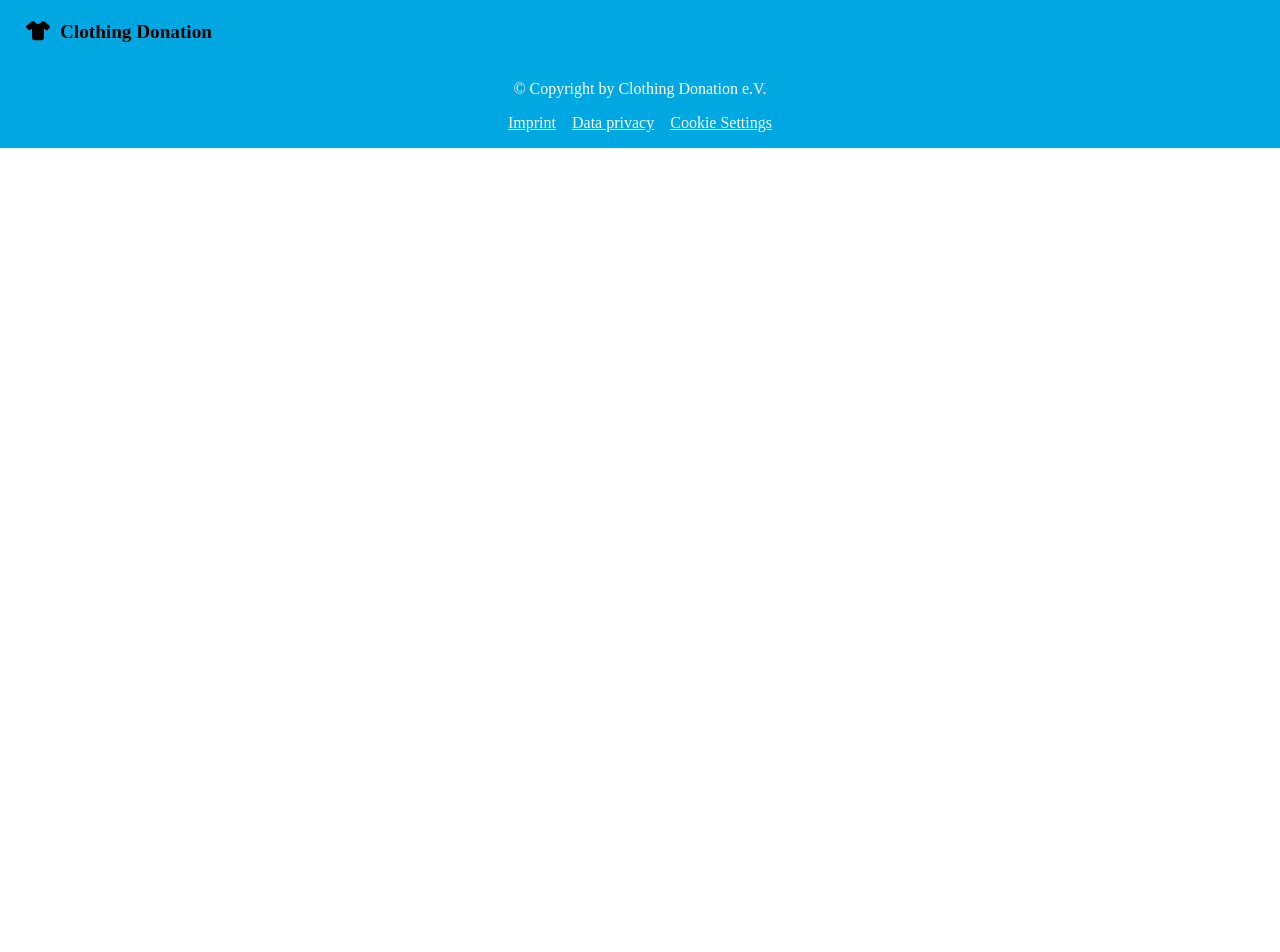
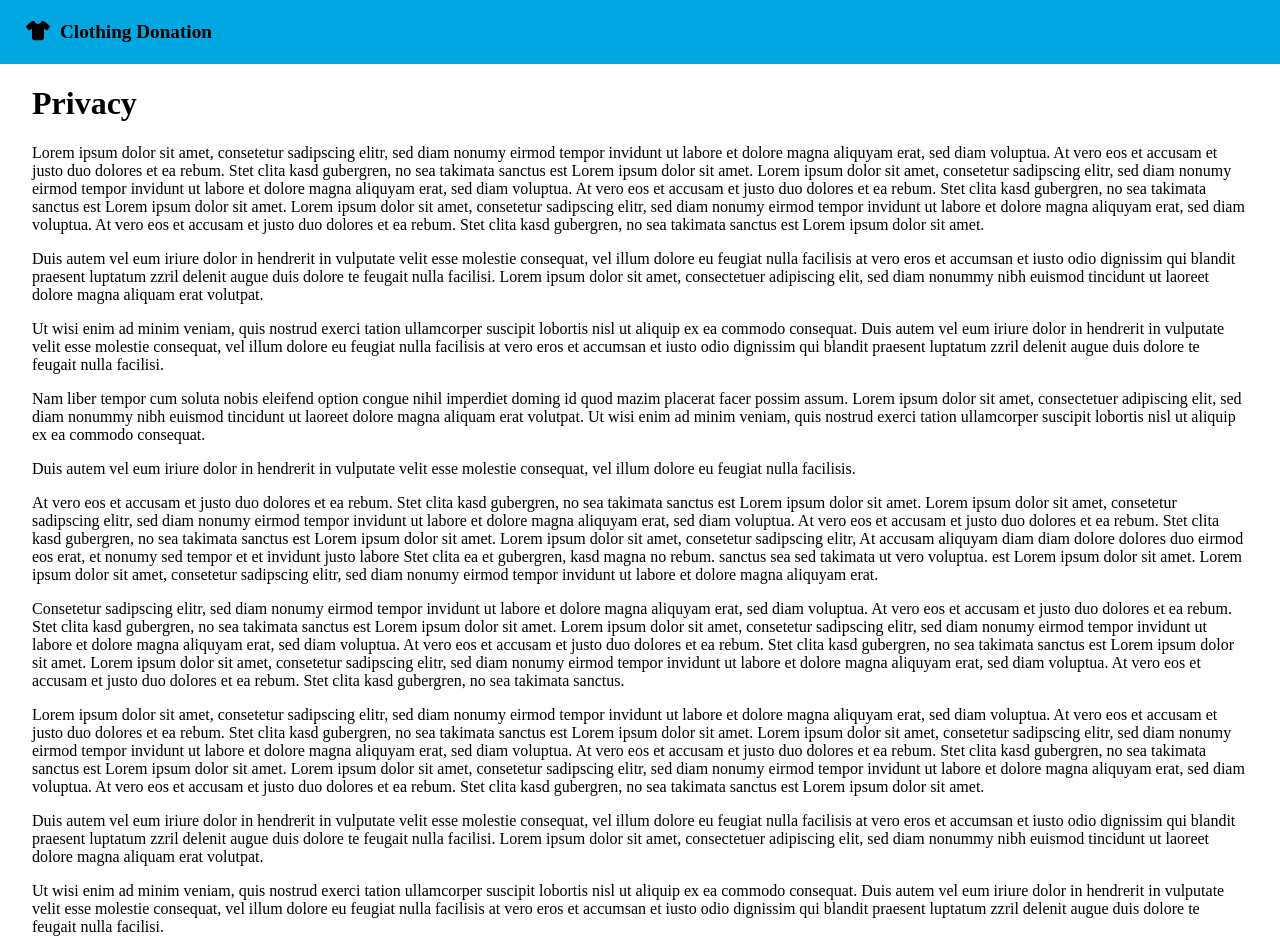
Before and after one commit to MadBiceps/IU-IPWA01, an Angular app in the folder src/: page /privacy in a window 1280 px wide. Before the commit this address led to /. Shown: the top 952 px of the page. Before the commit the page ends 800 px from the top, so only its background shows below. Built offline with nearby package versions, Linux system fonts and the light colour scheme.

Commit message:
Implement privacy page (#9)

```diff
--- a/src/src/app/app-routing.module.ts
+++ b/src/src/app/app-routing.module.ts
@@ -1,11 +1,16 @@
 import { NgModule } from '@angular/core';
 import { RouterModule, Routes } from '@angular/router';
 import { ImprintPageComponent } from './pages/imprint-page/imprint-page.component';
+import { PrivacyPageComponent } from './pages/privacy-page/privacy-page.component';
 
 const routes: Routes = [
   {
     path: 'imprint',
     component: ImprintPageComponent
+  },
+  {
+    path: 'privacy',
+    component: PrivacyPageComponent
   }
 ];
 
--- a/src/src/app/app.module.ts
+++ b/src/src/app/app.module.ts
@@ -8,9 +8,10 @@ import { HeaderComponent } from './components/header/header.component';
 import { FaIconLibrary, FontAwesomeModule } from '@fortawesome/angular-fontawesome';
 import { fas, faTshirt } from '@fortawesome/free-solid-svg-icons';
 import { ImprintPageComponent } from './pages/imprint-page/imprint-page.component';
+import { PrivacyPageComponent } from './pages/privacy-page/privacy-page.component';
 
 @NgModule({
-  declarations: [AppComponent, FooterComponent, HeaderComponent, ImprintPageComponent],
+  declarations: [AppComponent, FooterComponent, HeaderComponent, ImprintPageComponent, PrivacyPageComponent],
   imports: [BrowserModule, AppRoutingModule, FontAwesomeModule],
   providers: [],
   bootstrap: [AppComponent]
--- a/src/src/app/components/footer/footer.component.html
+++ b/src/src/app/components/footer/footer.component.html
@@ -7,7 +7,7 @@
       <div>
         <div class="link-list">
           <a [routerLink]="['imprint']">Imprint</a>
-          <a [routerLink]="['data-privacy']">Data privacy</a>
+          <a [routerLink]="['privacy']">Data privacy</a>
           <a [routerLink]="['cookie-settings']">Cookie Settings</a>
         </div>
       </div>
--- /dev/null
+++ b/src/src/app/pages/privacy-page/privacy-page.component.html
@@ -0,0 +1,104 @@
+<div class="page-wrapper">
+  <div class="content-area">
+    <div class="title-area">
+      <h1>Privacy</h1>
+    </div>
+    <div class="content">
+      <div class="text">
+        <p>
+          Lorem ipsum dolor sit amet, consetetur sadipscing elitr, sed diam nonumy eirmod tempor invidunt ut labore et
+          dolore magna aliquyam erat, sed diam voluptua. At vero eos et accusam et justo duo dolores et ea rebum. Stet
+          clita kasd gubergren, no sea takimata sanctus est Lorem ipsum dolor sit amet. Lorem ipsum dolor sit amet,
+          consetetur sadipscing elitr, sed diam nonumy eirmod tempor invidunt ut labore et dolore magna aliquyam erat,
+          sed
+          diam voluptua. At vero eos et accusam et justo duo dolores et ea rebum. Stet clita kasd gubergren, no sea
+          takimata sanctus est Lorem ipsum dolor sit amet. Lorem ipsum dolor sit amet, consetetur sadipscing elitr, sed
+          diam nonumy eirmod tempor invidunt ut labore et dolore magna aliquyam erat, sed diam voluptua. At vero eos et
+          accusam et justo duo dolores et ea rebum. Stet clita kasd gubergren, no sea takimata sanctus est Lorem ipsum
+          dolor sit amet.
+        </p>
+        <p>
+          Duis autem vel eum iriure dolor in hendrerit in vulputate velit esse molestie consequat, vel illum dolore eu
+          feugiat nulla facilisis at vero eros et accumsan et iusto odio dignissim qui blandit praesent luptatum zzril
+          delenit augue duis dolore te feugait nulla facilisi. Lorem ipsum dolor sit amet, consectetuer adipiscing elit,
+          sed diam nonummy nibh euismod tincidunt ut laoreet dolore magna aliquam erat volutpat.
+        </p>
+        <p>
+          Ut wisi enim ad minim veniam, quis nostrud exerci tation ullamcorper suscipit lobortis nisl ut aliquip ex ea
+          commodo consequat. Duis autem vel eum iriure dolor in hendrerit in vulputate velit esse molestie consequat,
+          vel
+          illum dolore eu feugiat nulla facilisis at vero eros et accumsan et iusto odio dignissim qui blandit praesent
+          luptatum zzril delenit augue duis dolore te feugait nulla facilisi.
+        </p>
+        <p>
+          Nam liber tempor cum soluta nobis eleifend option congue nihil imperdiet doming id quod mazim placerat facer
+          possim assum. Lorem ipsum dolor sit amet, consectetuer adipiscing elit, sed diam nonummy nibh euismod
+          tincidunt
+          ut laoreet dolore magna aliquam erat volutpat. Ut wisi enim ad minim veniam, quis nostrud exerci tation
+          ullamcorper suscipit lobortis nisl ut aliquip ex ea commodo consequat.
+        </p>
+        <p>
+          Duis autem vel eum iriure dolor in hendrerit in vulputate velit esse molestie consequat, vel illum dolore eu
+          feugiat nulla facilisis.
+        </p>
+        <p>
+          At vero eos et accusam et justo duo dolores et ea rebum. Stet clita kasd gubergren, no sea takimata sanctus
+          est
+          Lorem ipsum dolor sit amet. Lorem ipsum dolor sit amet, consetetur sadipscing elitr, sed diam nonumy eirmod
+          tempor invidunt ut labore et dolore magna aliquyam erat, sed diam voluptua. At vero eos et accusam et justo
+          duo
+          dolores et ea rebum. Stet clita kasd gubergren, no sea takimata sanctus est Lorem ipsum dolor sit amet. Lorem
+          ipsum dolor sit amet, consetetur sadipscing elitr, At accusam aliquyam diam diam dolore dolores duo eirmod eos
+          erat, et nonumy sed tempor et et invidunt justo labore Stet clita ea et gubergren, kasd magna no rebum.
+          sanctus
+          sea sed takimata ut vero voluptua. est Lorem ipsum dolor sit amet. Lorem ipsum dolor sit amet, consetetur
+          sadipscing elitr, sed diam nonumy eirmod tempor invidunt ut labore et dolore magna aliquyam erat.
+        </p>
+        <p>
+          Consetetur sadipscing elitr, sed diam nonumy eirmod tempor invidunt ut labore et dolore magna aliquyam erat,
+          sed
+          diam voluptua. At vero eos et accusam et justo duo dolores et ea rebum. Stet clita kasd gubergren, no sea
+          takimata sanctus est Lorem ipsum dolor sit amet. Lorem ipsum dolor sit amet, consetetur sadipscing elitr, sed
+          diam nonumy eirmod tempor invidunt ut labore et dolore magna aliquyam erat, sed diam voluptua. At vero eos et
+          accusam et justo duo dolores et ea rebum. Stet clita kasd gubergren, no sea takimata sanctus est Lorem ipsum
+          dolor sit amet. Lorem ipsum dolor sit amet, consetetur sadipscing elitr, sed diam nonumy eirmod tempor
+          invidunt
+          ut labore et dolore magna aliquyam erat, sed diam voluptua. At vero eos et accusam et justo duo dolores et ea
+          rebum. Stet clita kasd gubergren, no sea takimata sanctus.
+        </p>
+        <p>
+          Lorem ipsum dolor sit amet, consetetur sadipscing elitr, sed diam nonumy eirmod tempor invidunt ut labore et
+          dolore magna aliquyam erat, sed diam voluptua. At vero eos et accusam et justo duo dolores et ea rebum. Stet
+          clita kasd gubergren, no sea takimata sanctus est Lorem ipsum dolor sit amet. Lorem ipsum dolor sit amet,
+          consetetur sadipscing elitr, sed diam nonumy eirmod tempor invidunt ut labore et dolore magna aliquyam erat,
+          sed
+          diam voluptua. At vero eos et accusam et justo duo dolores et ea rebum. Stet clita kasd gubergren, no sea
+          takimata sanctus est Lorem ipsum dolor sit amet. Lorem ipsum dolor sit amet, consetetur sadipscing elitr, sed
+          diam nonumy eirmod tempor invidunt ut labore et dolore magna aliquyam erat, sed diam voluptua. At vero eos et
+          accusam et justo duo dolores et ea rebum. Stet clita kasd gubergren, no sea takimata sanctus est Lorem ipsum
+          dolor sit amet.
+        </p>
+        <p>
+          Duis autem vel eum iriure dolor in hendrerit in vulputate velit esse molestie consequat, vel illum dolore eu
+          feugiat nulla facilisis at vero eros et accumsan et iusto odio dignissim qui blandit praesent luptatum zzril
+          delenit augue duis dolore te feugait nulla facilisi. Lorem ipsum dolor sit amet, consectetuer adipiscing elit,
+          sed diam nonummy nibh euismod tincidunt ut laoreet dolore magna aliquam erat volutpat.
+        </p>
+        <p>
+          Ut wisi enim ad minim veniam, quis nostrud exerci tation ullamcorper suscipit lobortis nisl ut aliquip ex ea
+          commodo consequat. Duis autem vel eum iriure dolor in hendrerit in vulputate velit esse molestie consequat,
+          vel
+          illum dolore eu feugiat nulla facilisis at vero eros et accumsan et iusto odio dignissim qui blandit praesent
+          luptatum zzril delenit augue duis dolore te feugait nulla facilisi.
+        </p>
+        <p>
+          Nam liber tempor cum soluta nobis eleifend option congue nihil imperdiet doming id quod mazim placerat facer
+          possim assum. Lorem ipsum dolor sit amet, consectetuer adipiscing elit, sed diam nonummy nibh euismod
+          tincidunt
+          ut laoreet dolore magna aliquam erat volutpat. Ut wisi enim ad minim veniam, quis nostrud exerci tation
+          ullamcorper suscipit lobortis nisl ut aliquip ex ea commodo
+        </p>
+      </div>
+    </div>
+  </div>
+</div>
--- /dev/null
+++ b/src/src/app/pages/privacy-page/privacy-page.component.scss
@@ -0,0 +1,11 @@
+.page-wrapper {
+  min-height: calc(100vh - 9rem);
+
+  .content-area {
+    margin: 0 2rem;
+    margin-bottom: 3rem;
+    p {
+      margin: 1rem 0 !important;
+    }
+  }
+}
```
Also changed, not shown: src/src/app/pages/privacy-page/privacy-page.component.ts (added, +10 -0 lines), 1 other file (tests, documents, lock files or other folders).
